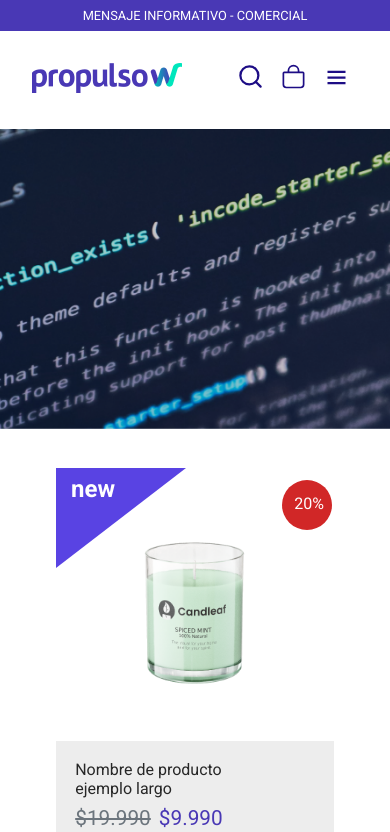
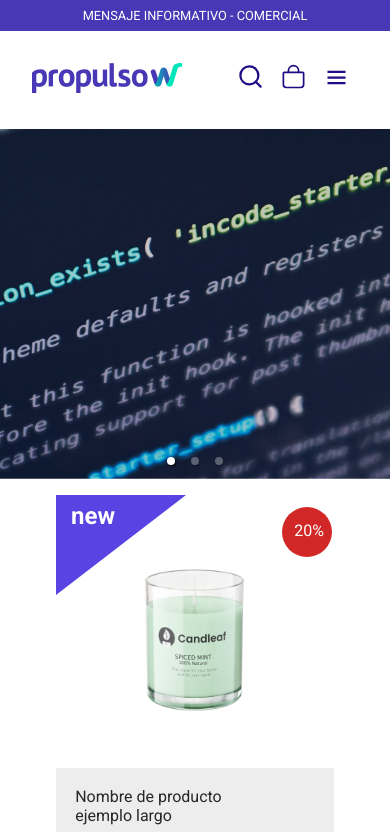
Before and after one commit to caropi30/propulsow-test, a React (Create React App) app: page / in a window 390 px wide. Shown: the top 832 px of the page. Built offline with nearby package versions, Linux system fonts and the light colour scheme.

Commit message:
react-carousel

```diff
--- a/package.json
+++ b/package.json
@@ -9,6 +9,8 @@
     "react": "^18.1.0",
     "react-dom": "^18.1.0",
     "react-icons": "^4.4.0",
+    "react-image-gallery": "^1.2.8",
+    "react-responsive-carousel": "^3.2.23",
     "react-scripts": "5.0.1",
     "sass": "^1.52.2",
     "web-vitals": "^2.1.4"
--- a/src/components/ProductCardContainer/index.scss
+++ b/src/components/ProductCardContainer/index.scss
@@ -47,5 +47,7 @@
     display: grid;
     grid-template-columns: repeat(4, 1fr);
     padding: 1rem 3rem;
+    max-width: 1440px;
+    margin: auto;
   }
 }
--- a/src/components/SlideGallery/index.jsx
+++ b/src/components/SlideGallery/index.jsx
@@ -1,26 +1,36 @@
-import React, { useState } from "react";
+import React from "react";
 import "./index.scss";
 import { imageSlider } from "../../data";
-import { BiCircle } from "react-icons/bi";
-import { BsCircleFill } from "react-icons/bs";
+import "react-responsive-carousel/lib/styles/carousel.min.css";
+import { Carousel } from "react-responsive-carousel";
+//import { BiCircle } from "react-icons/bi";
+//import { BsCircleFill } from "react-icons/bs";
 
 const SlideGallery = () => {
-  const [current, setCurrent] = useState(0);
   return (
     <>
       <section className="slide-gallery">
-        <div className="slide-gallery--img">
+        <Carousel
+          infiniteLoop
+          autoPlay
+          interval="7000"
+          transition="7000"
+          showThumbs={false}
+          showArrows={false}
+          showStatus={false}
+          className="slide-gallery--carousel"
+        >
           {imageSlider.map((slideImage, index) => {
             return (
               <img src={slideImage.image} alt="slide" key={slideImage.id} />
             );
           })}
-        </div>
-        <div className="slide-gallery--btns">
+        </Carousel>
+        {/* <div className="slide-gallery--btns">
           <BsCircleFill size={13} />
           <BiCircle size={15} />
           <BiCircle size={15} />
-        </div>
+        </div>*/}
         <div />
       </section>
     </>
--- a/src/components/SlideGallery/index.scss
+++ b/src/components/SlideGallery/index.scss
@@ -2,33 +2,74 @@
 @import "../../scss/utilities/mixins.scss";
 @import "../../scss/utilities/variables.scss";
 
+
 @media (min-width: 200px) and (max-width: 575.98px) {
   .slide-gallery {
-    &--img {
-      @include w-100;
-      position: relative;
+      &--carousel{
+        @include w-100;
+        height: 100%;
 
-      img {
-        object-fit: cover;
-        height: 300px;
+        .slide {
+          img {
+              object-fit: cover;
+              height: 350px;
+            }
+        }
       }
-    }
-
-    &--btns {
-      color: $regular-white;
-      //position: absolute;
-      top: 80%;
-      left: 45%;
-    }
   }
 }
 
 
 
-@media (min-width: 576px) and (max-width: 767.98px) {}
+@media (min-width: 576px) and (max-width: 767.98px) {
+  .slide-gallery {
+    margin-bottom: 2rem;
+      &--carousel {
+        @include w-100;
+        height: 100%;
 
-@media (min-width: 768px) and (max-width: 991.98px) {}
+        .slide {
+          img {
+            object-fit: cover;
+            height: 350px;
+          }
+        }
+      }
+    }
+}
 
-@media (min-width: 992px) and (max-width: 1199.98px) {}
+@media (min-width: 768px) and (max-width: 991.98px) {
+  .slide-gallery {
+    margin-bottom: 2rem;
+      &--carousel {
+        @include w-100;
+        height: 100%;
+
+        .slide {
+          img {
+            object-fit: cover;
+            height: 300px;
+          }
+        }
+      }
+    }
+}
+
+@media (min-width: 992px) and (max-width: 1199.98px) {
+  .slide-gallery {
+    margin-bottom: 2rem;
+      &--carousel {
+        @include w-100;
+        height: 100%;
+
+        .slide {
+          img {
+            object-fit: cover;
+            height: 400px;
+          }
+        }
+      }
+    }
+}
 
 @media (min-width: 1200px) {}
--- a/src/data.js
+++ b/src/data.js
@@ -42,6 +42,14 @@ export const imageSlider = [
     id: 1,
     image: "../../img/slider.png",
   },
+  {
+    id: 2,
+    image: "../../img/slider.png",
+  },
+  {
+    id: 3,
+    image: "../../img/slider.png",
+  },
 ];
 
 export const specialists = [
```
Also changed, not shown: 1 other file (tests, documents, lock files or other folders).
